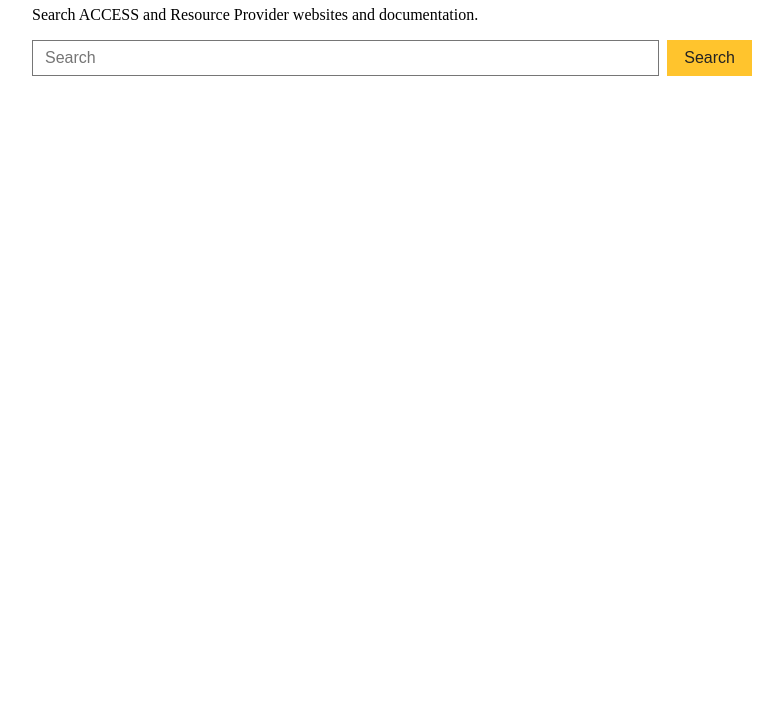
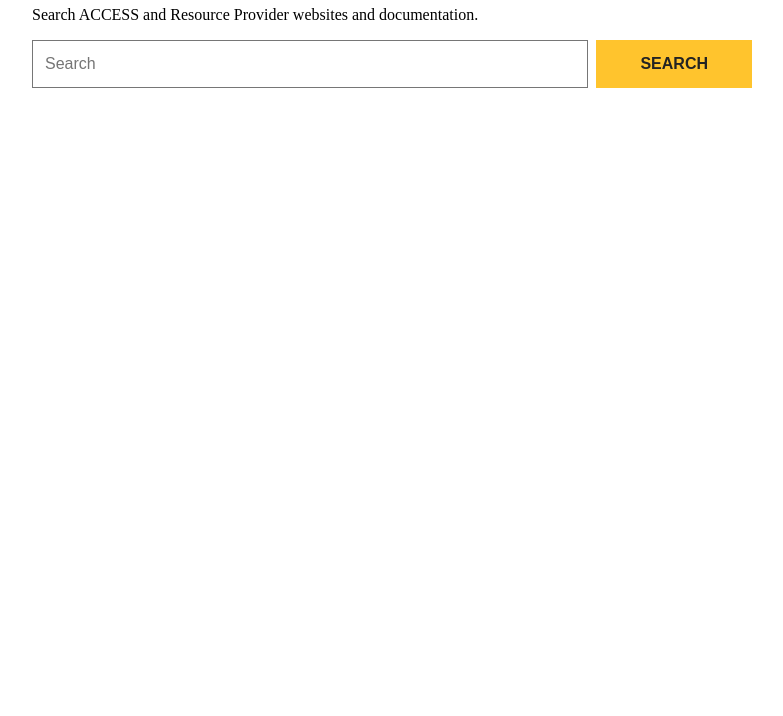
Before and after one commit to connectci-platform/access-search, a website: page public/index.html in a window 1280 px wide. Shown: the part 84-800 px from the top of the page, without its empty margins (248-1031 px from the left). Drawn offline with Linux system fonts and the light colour scheme.

Commit message:
style: use theme btn btn-primary class for the submit button
Put the host theme's `btn btn-primary` classes on the submit button instead of
hardcoding ACCESS yellow, so the button inherits whichever primary-button style
the embedding site defines — ACCESS yellow on the support site, and any other
tenant's brand if the widget is embedded elsewhere in the multitenant install.
The theme rules are !important and fully own the button when embedded. The
button CSS in search.css is now just a standalone-page fallback (no theme
present there). Result-title links use the theme's --md-teal/--dark-teal
variables with hex fallbacks so their color tracks the host theme too.

```diff
--- a/public/search.css
+++ b/public/search.css
@@ -21,25 +21,41 @@
 }
 
 /*
- * Colors use CSS custom properties so the widget inherits the host page's
- * ACCESS theme when embedded (e.g. on support.access-ci.org/find). The submit
- * button is ACCESS yellow (the theme's --btn-primary) with dark text, matching
- * the support site's primary CTA. Titles/links stay ACCESS teal. Fallbacks are
- * the ACCESS brand hexes so the standalone test page still looks on-brand; an
- * embedder can override via --accentColor / --primaryColor / --secondaryColor.
+ * The submit button carries the host theme's `btn btn-primary` classes (set in
+ * search.js), so when embedded it inherits that site's primary-button style
+ * automatically — ACCESS yellow on the support site, whatever brand another
+ * tenant defines elsewhere. Those theme rules use !important and fully override
+ * what follows.
+ *
+ * The rules below are only a FALLBACK for the standalone test page, which has no
+ * theme and no .btn definition. They approximate the ACCESS primary button
+ * (uppercase, bold, square, thick yellow border, invert-on-hover) so the test
+ * page still looks on-brand. Do not rely on these when embedded; the host theme
+ * owns the button there.
  */
 .as-form button {
-  padding: 0.5rem 1rem;
+  display: inline-block;
   font-size: 1rem;
-  border: 1px solid var(--accentColor, #ffc42d);
-  background: var(--accentColor, #ffc42d);
-  color: var(--black, #232323);
+  font-weight: 700;
+  padding: 0.5rem 2.5rem;
+  border-radius: 0;
+  border: 4px solid #ffc42d;
+  text-transform: uppercase;
+  line-height: 1.5;
+  text-align: center;
   cursor: pointer;
+  user-select: none;
+  background-color: #ffc42d;
+  color: #232323;
+  transition: color 0.15s ease-in-out, background-color 0.15s ease-in-out,
+    border-color 0.15s ease-in-out;
 }
 
 .as-form button:hover,
 .as-form button:focus {
-  filter: brightness(0.94);
+  background-color: #fff;
+  color: #232323;
+  border-color: #232323;
 }
 
 .as-count {
@@ -66,13 +82,13 @@
 .as-title {
   font-size: 1.05em;
   font-weight: 600;
-  color: var(--primaryColor, #107180);
+  color: var(--md-teal, #107180);
   text-decoration: underline;
 }
 
 .as-title:hover,
 .as-title:focus {
-  color: var(--secondaryColor, #1a5b6e);
+  color: var(--dark-teal, #1a5b6e);
 }
 
 .as-host {
--- a/public/search.js
+++ b/public/search.js
@@ -65,7 +65,7 @@ function initSearch(mountEl) {
     '<form class="as-form" role="search">' +
     '<label class="as-visually-hidden" for="as-input">Search ACCESS documentation</label>' +
     '<input id="as-input" class="as-input" type="search" placeholder="Search" autocomplete="off">' +
-    '<button type="submit">Search</button>' +
+    '<button type="submit" class="btn btn-primary">Search</button>' +
     "</form>" +
     '<p class="as-count" aria-hidden="true"></p>' +
     '<div class="as-visually-hidden" role="status" aria-live="polite"></div>' +
```
